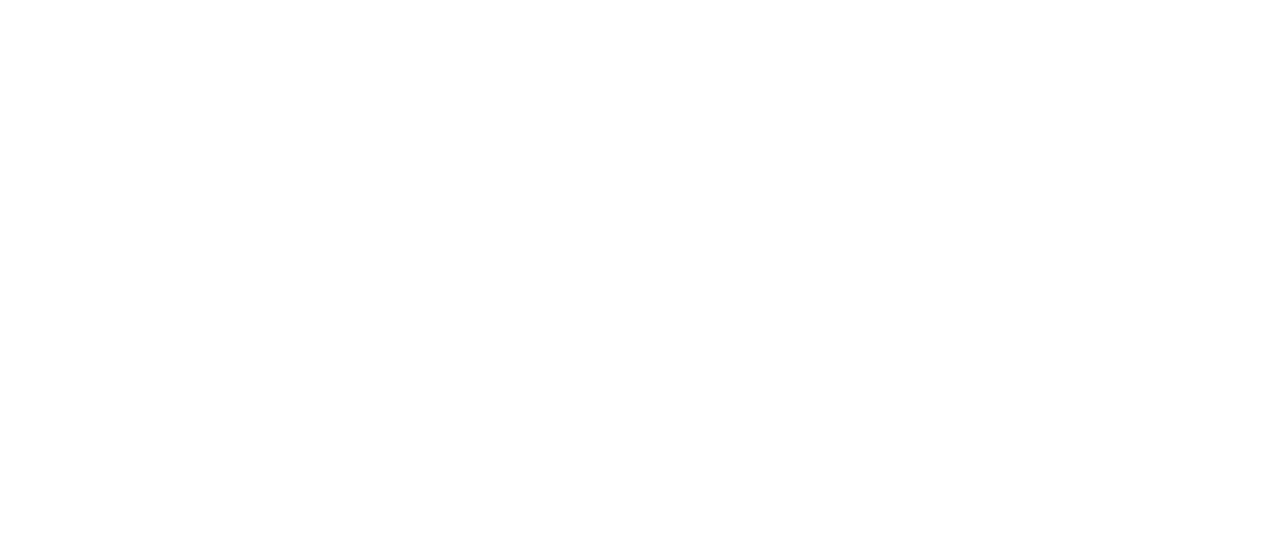
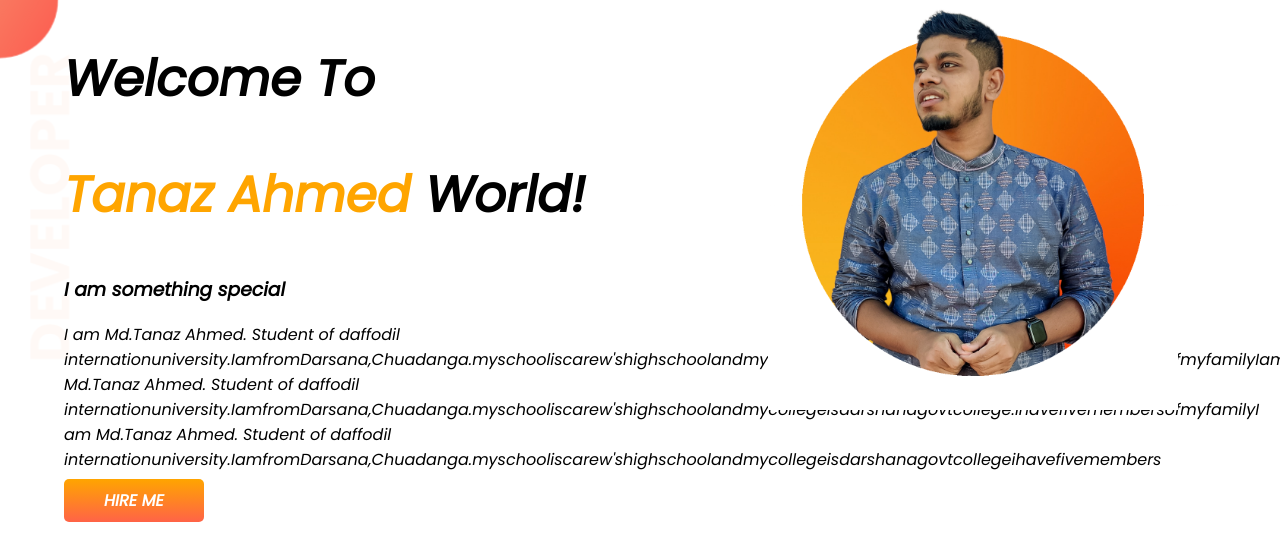
Before and after one commit to IamTanaz/developer-portfolio, a plain HTML site: page index.html in a window 1280 px wide. Drawn offline with Linux system fonts and the light colour scheme.

Commit message:
Top banner added

```diff
--- a/index.html
+++ b/index.html
@@ -1,16 +1,31 @@
 <!DOCTYPE html>
 <html lang="en">
+  <head>
+    <meta charset="UTF-8" />
+    <meta http-equiv="X-UA-Compatible" content="IE=edge" />
+    <meta name="viewport" content="width=, initial-scale=1.0" />
+    <title>Tanaz Portfolio</title>
+    <link rel="preconnect" href="https://fonts.googleapis.com" />
+    <link rel="preconnect" href="https://fonts.gstatic.com" crossorigin />
+    <link
+      href="https://fonts.googleapis.com/css2?family=Poppins:ital@1&display=swap"
+      rel="stylesheet"
+    />
+    <link rel="stylesheet" href="style.css" />
+  </head>
 
-<head>
-    <meta charset="UTF-8">
-    <meta http-equiv="X-UA-Compatible" content="IE=edge">
-    <meta name="viewport" content="width=, initial-scale=1.0">
-    <title>Tanaz Portfolio</title>
-    <link rel="stylesheet" href="style.css">
-</head>
-
-<body>
-
-</body>
-
+  <body>
+    <section class="top-banner">
+      <div class="helf-width">
+        <h1>Welcome To</h1>
+        <h1><span class="orange-color">Tanaz Ahmed</span> World!</h1>
+        <h3>I am something special</h3>
+        <p>
+          I am Md.Tanaz Ahmed. Student of daffodil internationuniversity.IamfromDarsana,Chuadanga.myschooliscarew'shighschoolandmycollegeisdarshanagovtcollege.ihavefivemembersofmyfamilyIam Md.Tanaz Ahmed. Student of daffodil internationuniversity.IamfromDarsana,Chuadanga.myschooliscarew'shighschoolandmycollegeisdarshanagovtcollege.ihavefivemembersofmyfamilyI am Md.Tanaz Ahmed. Student of daffodil internationuniversity.IamfromDarsana,Chuadanga.myschooliscarew'shighschoolandmycollegeisdarshanagovtcollegeihavefivemembers
+        </p>
+        <a class="link-button" target="_blank" href="https://www.linkedin.com/in/md-tanaz-ahmed-b26178218/">HIRE ME</a>
+      </div>
+      <div class="helf-width"><img src="images/PhotoRoom-20220112_223009.png" alt="" /></div>
+    </section>
+  </body>
 </html>
--- a/style.css
+++ b/style.css
@@ -0,0 +1,35 @@
+body {
+    font-family: 'Poppins', sans-serif;
+    margin: 0;
+}
+
+h1 {
+    font-size: 50px;
+}
+
+.orange-color {
+    color: orange;
+}
+section{
+    display: flex;
+}
+.helf-width{
+    width: 50%;
+    padding-left: 5%;
+}
+.helf-width img{
+    width: 80%;
+}
+.link-button{
+    text-decoration: none;
+    background-image: linear-gradient(orange,tomato);
+    padding: 10px 40px;
+    color: white;
+    font-weight: 700;
+    border-radius: 5px;
+
+}
+.top-banner{
+    background-image: url(images/top-banner.png);
+    background-repeat: no-repeat;
+}
```
Also changed, not shown: images/PhotoRoom-20220112_223009.png (added), images/dream-bg.png (added), images/exp-bg.png (added), images/jhankar.png (added), images/jhankar2.png (added), images/my-bg.png (added), images/my-bg2.png (added), images/top-banner.png (added), 7 other files.
